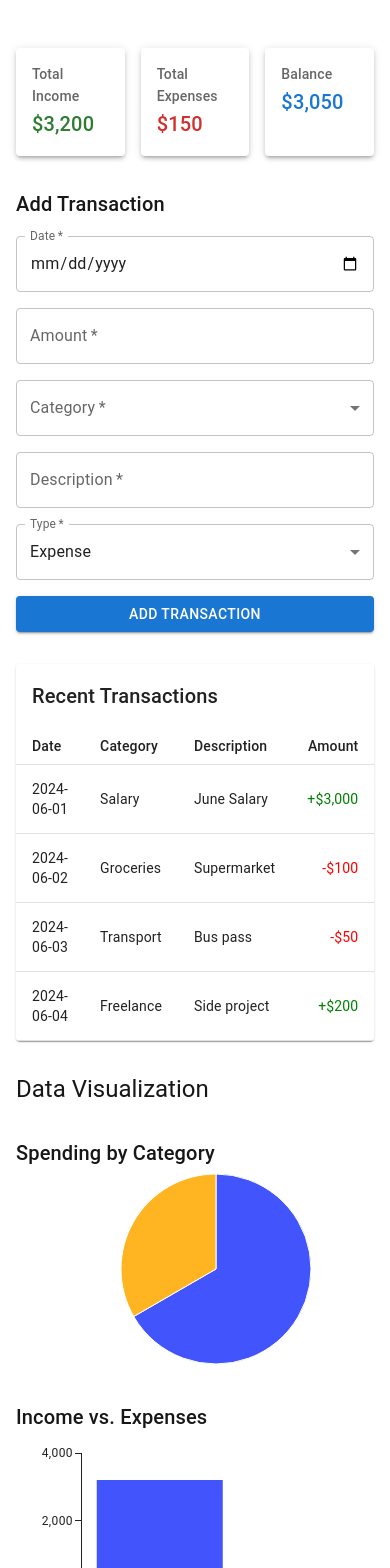
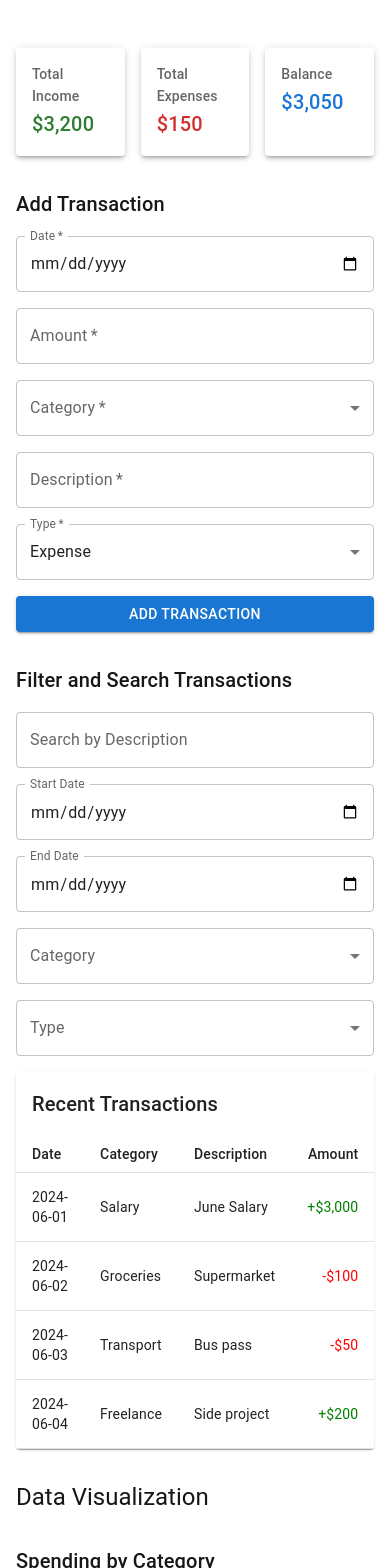
Before and after one commit to NedsReact/personal-finance-tracker, a Next.js app: page / in a window 390 px wide. Shown: the top 1568 px of the page. Built offline with nearby package versions, Linux system fonts and the light colour scheme.

Commit message:
Add filtering and UI mobile responsive design

```diff
--- a/src/app/page.tsx
+++ b/src/app/page.tsx
@@ -16,6 +16,11 @@ import DialogContent from "@mui/material/DialogContent";
 import DialogActions from "@mui/material/DialogActions";
 import Button from "@mui/material/Button";
 import TextField from "@mui/material/TextField";
+import InputLabel from "@mui/material/InputLabel";
+import MenuItem from "@mui/material/MenuItem";
+import FormControl from "@mui/material/FormControl";
+import Select from "@mui/material/Select";
+import Typography from "@mui/material/Typography";
 
 export default function Home() {
   // For demo, use userId '1'
@@ -25,6 +30,13 @@ export default function Home() {
   );
   const [editTx, setEditTx] = useState<MockTransaction | null>(null);
   const [deleteTx, setDeleteTx] = useState<MockTransaction | null>(null);
+
+  // Filter state
+  const [startDate, setStartDate] = useState<string>("");
+  const [endDate, setEndDate] = useState<string>("");
+  const [selectedCategory, setSelectedCategory] = useState<string>("");
+  const [selectedType, setSelectedType] = useState<"" | "income" | "expense">("");
+  const [searchQuery, setSearchQuery] = useState<string>("");
 
   const totalIncome = transactions.filter(tx => tx.type === 'income').reduce((sum, tx) => sum + tx.amount, 0);
   const totalExpenses = transactions.filter(tx => tx.type === 'expense').reduce((sum, tx) => sum + tx.amount, 0);
@@ -43,6 +55,24 @@ export default function Home() {
   const [newCategory, setNewCategory] = useState("");
 
   const categories = [...predefinedCategories, ...userCategories];
+
+  // Filtered transactions
+  const filteredTransactions = transactions.filter(tx => {
+    // Date range filter
+    if (startDate && new Date(tx.date) < new Date(startDate)) return false;
+    if (endDate && new Date(tx.date) > new Date(endDate)) return false;
+
+    // Category filter
+    if (selectedCategory && tx.category !== selectedCategory) return false;
+
+    // Type filter
+    if (selectedType && tx.type !== selectedType) return false;
+
+    // Description search
+    if (searchQuery && !tx.description.toLowerCase().includes(searchQuery.toLowerCase())) return false;
+
+    return true;
+  });
 
   function handleAdd(tx: Omit<MockTransaction, "id" | "userId">) {
     setTransactions(prev => [
@@ -81,9 +111,61 @@ export default function Home() {
         categories={categories}
         onAddCategory={() => setAddCategoryOpen(true)}
       />
+      <Box mt={4} sx={{ display: "flex", flexDirection: "column", gap: 2 }}>
+        <Typography variant="h6" component="h2">Filter and Search Transactions</Typography>
+        <TextField
+          label="Search by Description"
+          value={searchQuery}
+          onChange={e => setSearchQuery(e.target.value)}
+          fullWidth
+        />
+        <Box sx={{ display: "flex", gap: 2, flexWrap: "wrap" }}>
+          <TextField
+            label="Start Date"
+            type="date"
+            value={startDate}
+            onChange={e => setStartDate(e.target.value)}
+            InputLabelProps={{ shrink: true }}
+            sx={{ flex: 1, minWidth: 180 }}
+          />
+          <TextField
+            label="End Date"
+            type="date"
+            value={endDate}
+            onChange={e => setEndDate(e.target.value)}
+            InputLabelProps={{ shrink: true }}
+            sx={{ flex: 1, minWidth: 180 }}
+          />
+          <FormControl sx={{ flex: 1, minWidth: 180 }}>
+            <InputLabel>Category</InputLabel>
+            <Select
+              value={selectedCategory}
+              label="Category"
+              onChange={e => setSelectedCategory(e.target.value)}
+            >
+              <MenuItem value="">All Categories</MenuItem>
+              {categories.map(cat => (
+                <MenuItem key={cat} value={cat}>{cat}</MenuItem>
+              ))}
+            </Select>
+          </FormControl>
+          <FormControl sx={{ flex: 1, minWidth: 180 }}>
+            <InputLabel>Type</InputLabel>
+            <Select
+              value={selectedType}
+              label="Type"
+              onChange={e => setSelectedType(e.target.value as "" | "income" | "expense")}
+            >
+              <MenuItem value="">All Types</MenuItem>
+              <MenuItem value="income">Income</MenuItem>
+              <MenuItem value="expense">Expense</MenuItem>
+            </Select>
+          </FormControl>
+        </Box>
+      </Box>
       <Box mt={2}>
         <TransactionsList
-          transactions={transactions.slice(0, 10).map(tx => ({
+          transactions={filteredTransactions.slice(0, 10).map(tx => ({
             ...tx,
             actions: (
               <>
--- a/src/components/ChartsDisplay.tsx
+++ b/src/components/ChartsDisplay.tsx
@@ -1,4 +1,4 @@
-import { PieChart, BarChart } from '@mui/x-charts';
+import { PieChart, BarChart, useDrawingArea } from '@mui/x-charts';
 import Typography from "@mui/material/Typography";
 import Box from "@mui/material/Box";
 
@@ -44,8 +44,11 @@ export default function ChartsDisplay({ transactions, totalIncome, totalExpenses
               },
             ]}
             height={200}
-            width={400}
             slotProps={{ legend: {} }}
+            sx={{
+              width: '100%',
+              '.MuiChartsSvg-root': { width: '100%' },
+            }}
           />
         ) : (
           <Typography>No expense data to display for categories.</Typography>
@@ -58,7 +61,10 @@ export default function ChartsDisplay({ transactions, totalIncome, totalExpenses
           xAxis={[{ scaleType: 'band', data: incomeExpenseData.map(d => d.label) }]}
           series={[{ data: incomeExpenseData.map(d => d.value) }]}
           height={200}
-          width={400}
+          sx={{
+            width: '100%',
+            '.MuiChartsSvg-root': { width: '100%' },
+          }}
         />
       </Box>
 
```
